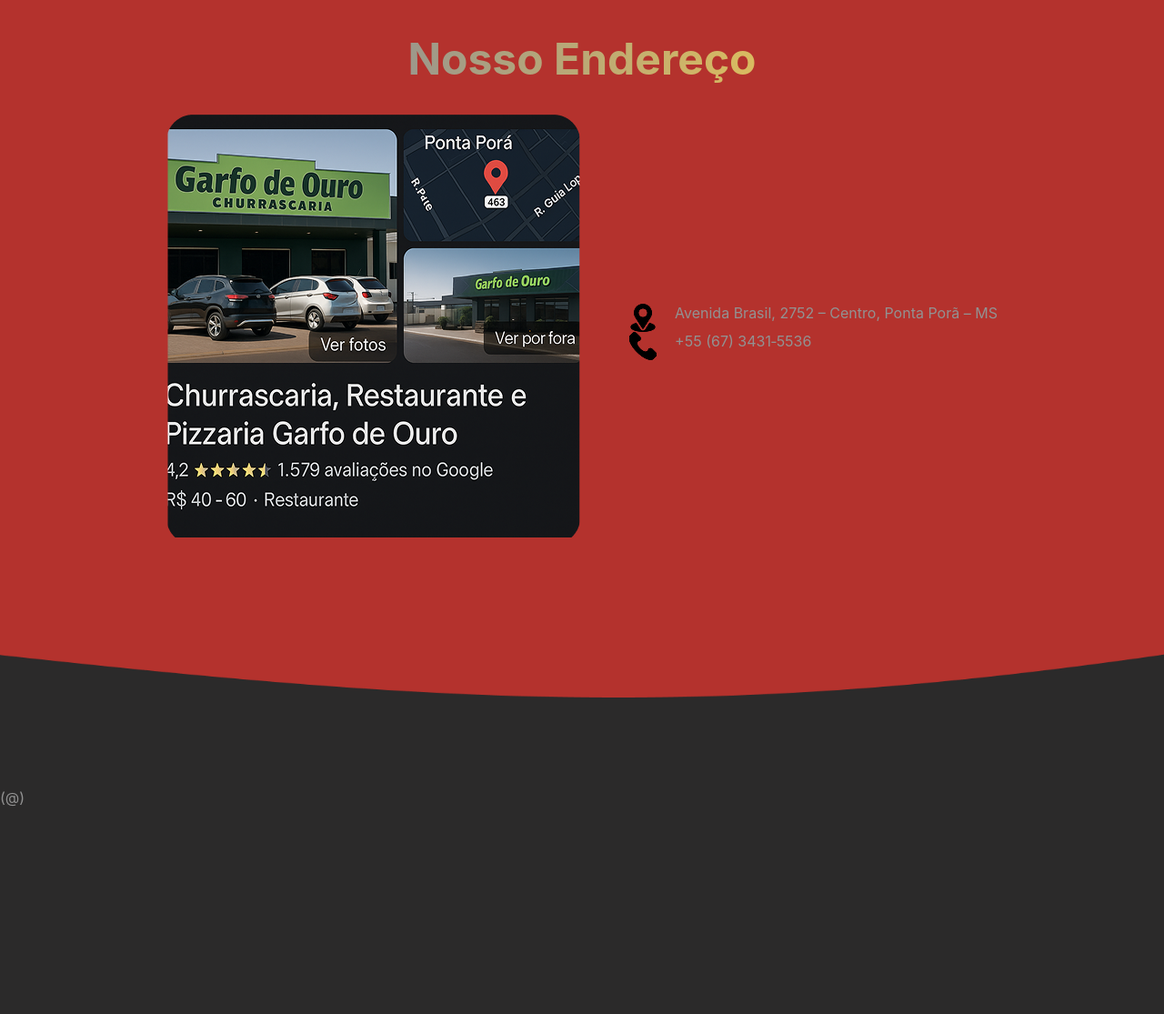
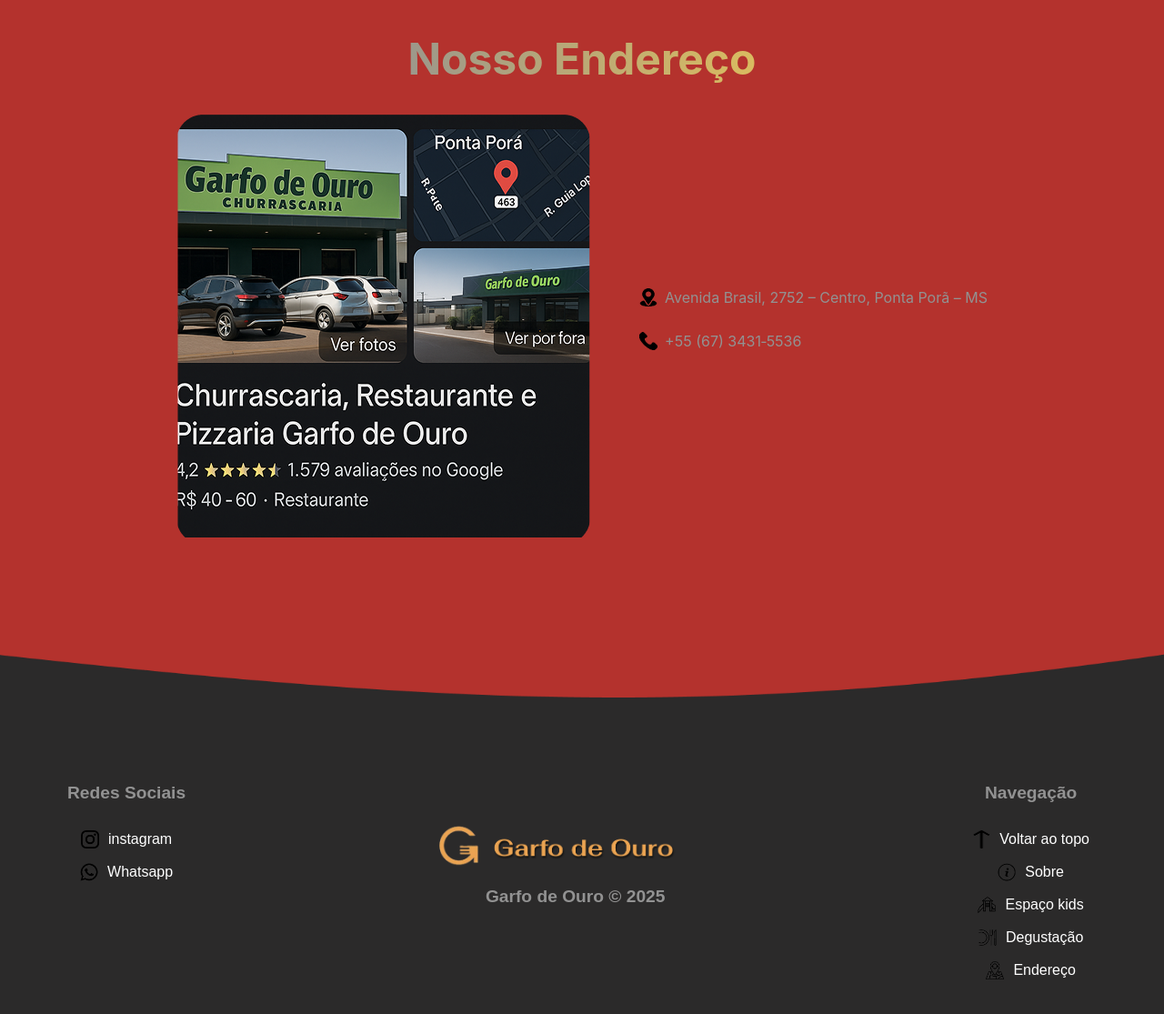
Before and after one commit to trobles05/garfo, a plain HTML site: page land.html in a window 1280 px wide. Shown: the part 2627-3742 px from the top of the page at 91% size. Before the commit the page ends 3514 px from the top, so only its background shows below. Drawn offline with Linux system fonts and the light colour scheme.

Commit message:
base do codigo 100% finalizada

```diff
--- a/assest/styles/land/endereco.css
+++ b/assest/styles/land/endereco.css
@@ -25,5 +25,12 @@
 
 .enderco__info {
   display: flex;
-  gap: 20px;
+  align-items: center;
+  gap: 8px;
+  margin-bottom: 28px;
 }
+
+.endereco__img {
+  width: 20px;
+  height: 20px;
+}
--- /dev/null
+++ b/assest/styles/land/footer.css
@@ -0,0 +1,57 @@
+.rodape {
+  display: flex;
+  justify-content: space-between;
+  align-items: flex-start;
+  padding: 40px 20px;
+  margin: 2rem;
+  font-family: sans-serif;
+}
+
+.rodape__coluna {
+  display: flex;
+  flex-direction: column;
+  align-items: center;
+}
+
+.rodape__coluna h2 {
+  margin: 22px;
+  font-size: 1.2em;
+}
+.rodape__logo {
+  display: flex;
+  align-items: center;
+  justify-content: center;
+  height: 30%;
+}
+
+.rodape__logo img {
+  max-width: 45%;
+  margin-top: 68px;
+}
+
+.rodape__titulo {
+  font-size: 1.2em;
+  margin-top: 150px;
+}
+
+a.rodape__item {
+  display: flex;
+  align-items: center;
+  gap: 10px;
+  padding: 8px;
+  margin: 0 22px 0 22px;
+  color: #ffffff;
+  text-decoration: none;
+  transition: opacity 0.3s;
+}
+
+/* Efeito visual ao passar o mouse sobre o link */
+a.rodape__item:hover {
+  opacity: 0.7; /* Deixa o link levemente transparente */
+}
+
+/* Ajuste no nome da classe do ícone para evitar conflito com a classe .rodape */
+.rodape__icone {
+  width: 20px;
+  height: 20px;
+}
--- a/assest/styles/stylesLand.css
+++ b/assest/styles/stylesLand.css
@@ -3,7 +3,7 @@
 @import url(./land/sobre.css);
 @import url(./land/degustacao.css);
 @import url(./land/endereco.css);
-
+@import url(./land/footer.css);
 * {
   margin: 0;
   padding: 0;
--- a/land.html
+++ b/land.html
@@ -34,7 +34,7 @@
     </header>
 
     <main>
-      <section class="carousel">
+      <section class="carousel" id="carousel">
         <div class="carousel__img">
           <img
             src="./assest/img/garfoDeOuro.png"
@@ -53,7 +53,7 @@
         </div>
       </section>
 
-      <section class="sobre">
+      <section class="sobre" id="sobre">
         <div class="sobre__restaurante">
           <h1>Melhor da Fronteira</h1>
           <div class="sobre__info">
@@ -90,7 +90,7 @@
       <div class="divisor">
         <img src="./assest/img/divisor.png" alt="" class="divisor__img" />
       </div>
-      <section class="degustacao">
+      <section class="degustacao" id="degustacao">
         <h1>Degustação</h1>
         <div class="degustacao__info">
           <div class="degustacao__item">
@@ -120,7 +120,7 @@
       <div class="divisor">
         <img src="./assest/img/Rectangle 160.png" alt="" class="divisor__img" />
       </div>
-      <section class="endereco">
+      <section class="endereco" id="endereco">
         <h1>Nosso Endereço</h1>
         <div class="endereco__geral">
           <div class="enderco__mapa">
@@ -128,12 +128,21 @@
           </div>
           <div>
             <div class="enderco__info">
-              <img src="./assest/img/enderecoIcon.png" alt=" " />
-              <p>Avenida Brasil, 2752 – Centro, Ponta Porã – MS</p>
+              <img
+                src="./assest/img/enderecoIcon.png"
+                alt="Ícone de endereço"
+                class="endereco__img"
+              />
+              <span>Avenida Brasil, 2752 – Centro, Ponta Porã – MS</span>
             </div>
+
             <div class="enderco__info">
-              <img src="./assest/img/telefone.png" alt=" " />
-              <p>+55 (67) 3431‑5536</p>
+              <img
+                src="./assest/img/telefone.png"
+                alt="Ícone de telefone"
+                class="endereco__img"
+              />
+              <span>+55 (67) 3431‑5536</span>
             </div>
           </div>
         </div>
@@ -141,37 +150,77 @@
       <div class="divisor">
         <img src="./assest/img/Rectangle 161.png" alt="" class="divisor__img" />
       </div>
+
       <footer class="rodape">
-        <div class="rodape__rede-social">
-          <h1></h1>
+        <div class="rodape__coluna">
+          <h2>Redes Sociais</h2>
+          <a class="rodape__item" href="#instagram">
+            <img
+              src="./assest/img/instagram.png"
+              alt="Ícone do Instagram"
+              class="rodape__icone"
+            />
+            <span>instagram</span>
+          </a>
+          <a class="rodape__item" href="#whatsapp">
+            <img
+              src="./assest/img/zap.png"
+              alt="Ícone do Whatsapp"
+              class="rodape__icone"
+            />
+            <span>Whatsapp</span>
+          </a>
+        </div>
 
-          <div>
-            <div>
-              <img src="" alt="" />
-              <p></p>
-            </div>
-            <div>
-              <img src="" alt="" />
-              <p></p>
-            </div>
+        <div class="rodape__coluna">
+          <div class="rodape__logo">
+            <img src="./assest/img/logoTexto.png" alt="Logo da empresa" />
           </div>
-          <div class="rodape__logo">
-            <img src="" alt="" />
-          </div>
-          <div class="rodape__link">
-            <h1></h1>
-            <div>
-              <img src="" alt="" />
-              <p></p>
-            </div>
-            <div>
-              <img src="" alt="" />
-              <p></p>
-            </div>
-          </div>
+          <h2 rodape__titulo>Garfo de Ouro © 2025</h2>
         </div>
-        <div class="rodape__info">
-          <p>(@)</p>
+
+        <div class="rodape__coluna">
+          <h2>Navegação</h2>
+          <a class="rodape__item" href="#">
+            <img
+              src="./assest/img/seta.png"
+              alt="Seta para cima"
+              class="rodape__icone"
+            />
+            <span>Voltar ao topo</span>
+          </a>
+          <a class="rodape__item" href="#sobre">
+            <img
+              src="./assest/img/sobre.png"
+              alt="Ícone Sobre"
+              class="rodape__icone"
+            />
+            <span>Sobre</span>
+          </a>
+          <a class="rodape__item" href="#espacokids">
+            <img
+              src="./assest/img/kids.png"
+              alt="Ícone Espaço Kids"
+              class="rodape__icone"
+            />
+            <span>Espaço kids</span>
+          </a>
+          <a class="rodape__item" href="#degustacao">
+            <img
+              src="./assest/img/prato.png"
+              alt="Ícone Degustação"
+              class="rodape__icone"
+            />
+            <span>Degustação</span>
+          </a>
+          <a class="rodape__item" href="#endereco">
+            <img
+              src="./assest/img/mapa.png"
+              alt="Ícone de Endereço"
+              class="rodape__icone"
+            />
+            <span>Endereço</span>
+          </a>
         </div>
       </footer>
     </main>
```
Also changed, not shown: assest/img/sobre.png (renamed from assest/img/Rectangle 158.png).
